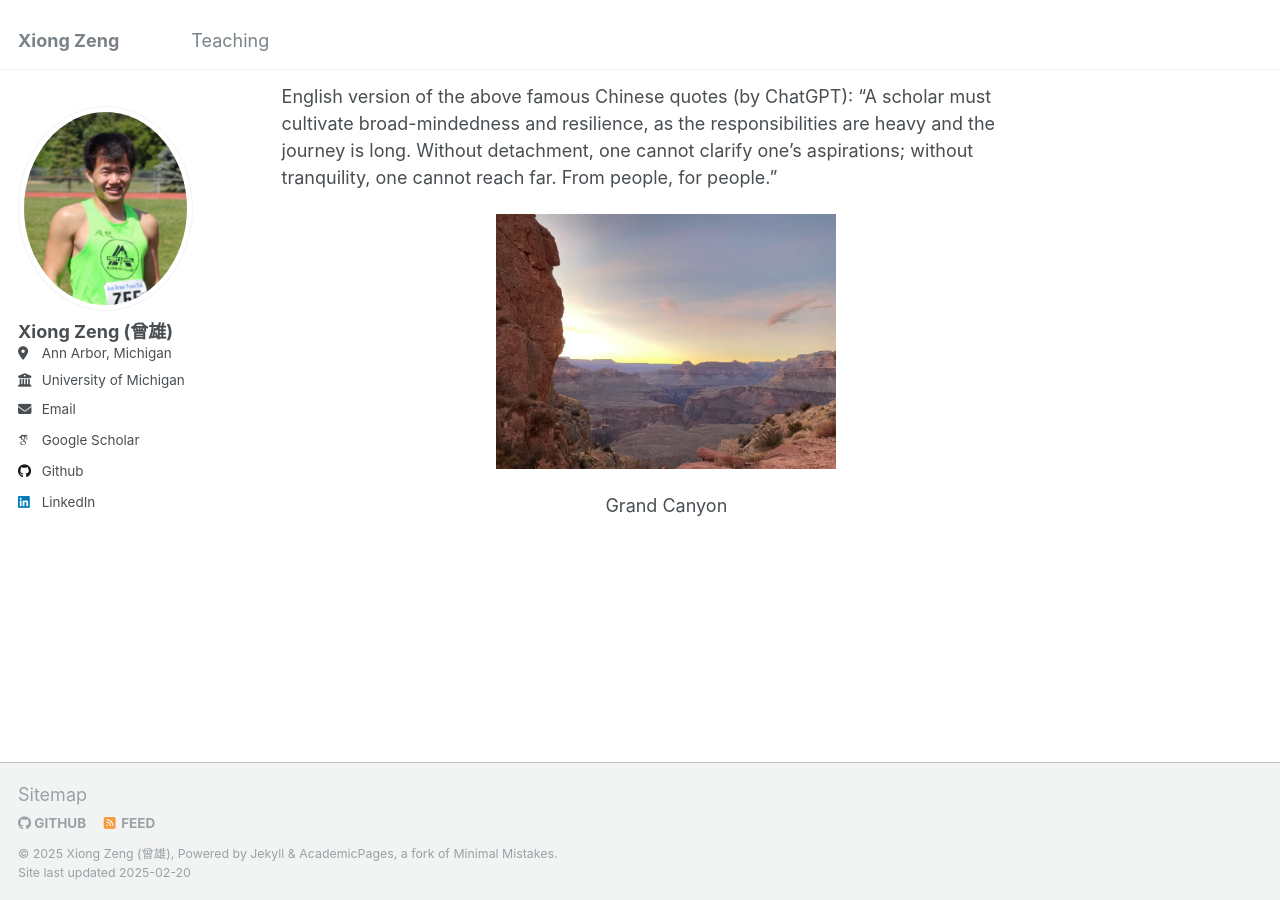
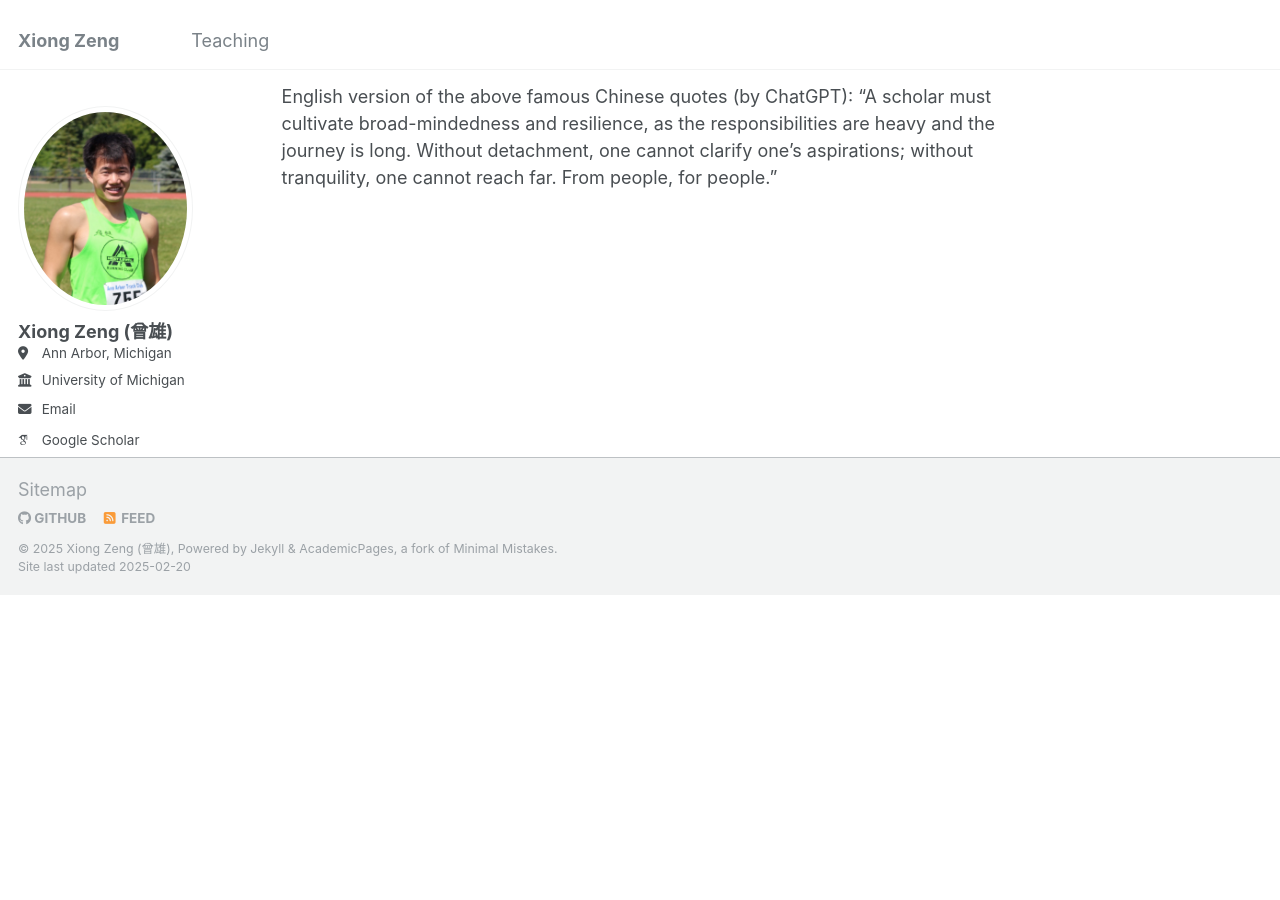
Before and after one commit to zengxiong111/zengxiong.github.io, a Jekyll site: the page built from _pages/about.md, in a window 1280 px wide and 900 px high, scrolled down 1016 px. Built offline with Jekyll 4.4.1, drawn with Linux system fonts in a browser that asks for light colours; some web fonts are replaced; after the commit the page ends 1611 px from its top, so only the background shows below that.

Commit message:
Update about.md

```diff
--- a/_pages/about.md
+++ b/_pages/about.md
@@ -35,12 +35,3 @@ I'm an active marathon and trail runner for Michigan AA Next Level Running Club.
 “士不可以不弘毅，任重而道远。非淡泊无以明志，非宁静无以致远。从群众中来，到群众中去。”
 
 English version of the above famous Chinese quotes (by ChatGPT): "A scholar must cultivate broad-mindedness and resilience, as the responsibilities are heavy and the journey is long. Without detachment, one cannot clarify one's aspirations; without tranquility, one cannot reach far. From people, for people."
-
-
-<p align="center">
-    <img src="https://github.com/zengxiong111/zengxiong.github.io/blob/master/files/grand_canyon.jpg" alt="Grand Canyon" width="340" height="240" />
-</p>
-
-<div align="center">
-    Grand Canyon
-</div>
```
